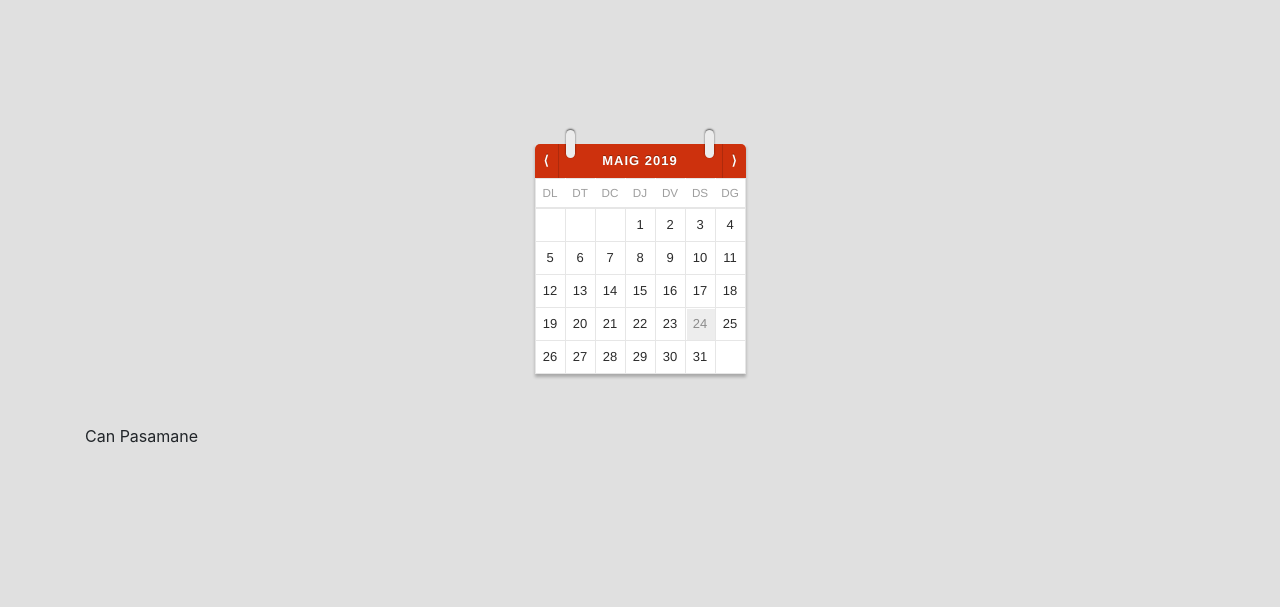
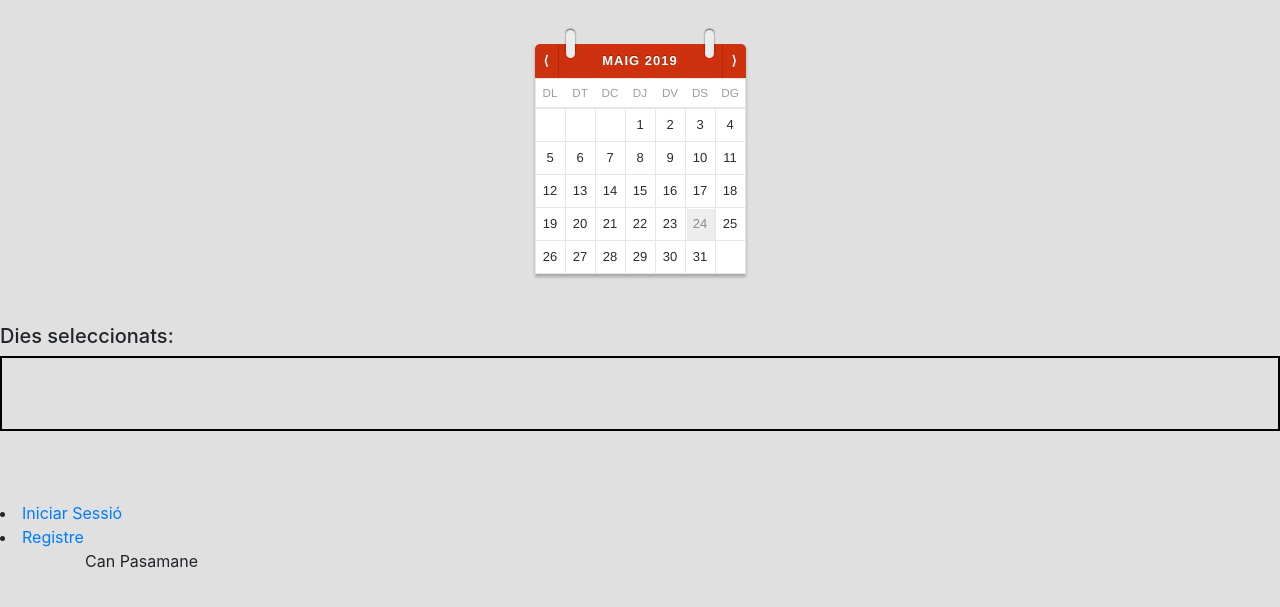
Before and after one commit to davidthenjohn/CanPasamane, a Django app: page /reserva/ in a window 1280 px wide. Shown: the part 56-663 px from the top of the page. Run offline with Django 3.2, Linux system fonts and the light colour scheme; some libraries are stand-ins or nearby versions.

Commit message:
una mica més bonic

```diff
--- a/canpasamane/canpasamane/static/canpasamane/calendar.js
+++ b/canpasamane/canpasamane/static/canpasamane/calendar.js
@@ -72,11 +72,11 @@ while (haveDays) {
     for (j = 0; j < 7; j++) {
         if (i === 0) {
             if (j === startDay) {
-                calendar[i][j] = "<div id="+day+" onclick='clicat(this)'>"+day+++"</div>";
+                calendar[i][j] = "<div id="+day+"-"+(month+1)+"-"+year+" onclick='clicat(this)'>"+day+++"</div>";
                 startDay++;
             }
         } else if (day <= daysInMonths[month]) {
-            calendar[i][j] = "<div id="+day+" onclick='clicat(this)'>"+day+++"</div>";
+            calendar[i][j] = "<div id="+day+"-"+(month+1)+"-"+year+" onclick='clicat(this)'>"+day+++"</div>";
         } else {
             calendar[i][j] = "";
             haveDays = false;
@@ -113,10 +113,20 @@ return createCal.cache[year][month];
 function clicat (elmnt){
     if (elmnt.style.backgroundColor == "orange"){
         elmnt.style.backgroundColor = "white";
+        var child = document.getElementById(elmnt.id+"escrit");
+        var element = document.getElementById("p1");
+        element.removeChild(child);
     } else if(elmnt.style.backgroundColor == "red"){
     }else {
         elmnt.style.backgroundColor = "orange";
-        document.getElementById("p1").innerHTML = elmnt.id;
+        var para = document.createElement("p");
+        var node = document.createTextNode(elmnt.id+", ");
+        para.setAttribute('id', elmnt.id+"escrit");
+        para.setAttribute('name', elmnt.id);
+        para.setAttribute('class', "dies");
+        para.appendChild(node);
+        var element = document.getElementById("p1");
+        element.appendChild(para);
     }
 
 };
--- /dev/null
+++ b/canpasamane/canpasamane/static/canpasamane/reserves.css
@@ -0,0 +1,10 @@
+.dies{
+    width: 10%;
+    background-color: brown;
+    display: inline;
+}
+#p1{
+    position: relative;
+    height: 75px;
+    border: 2px solid black;
+}
--- a/canpasamane/usuari/templates/bienvenida.html
+++ b/canpasamane/usuari/templates/bienvenida.html
@@ -6,6 +6,7 @@
     <title>CanPasamane</title>
     <link rel="stylesheet" href="https://stackpath.bootstrapcdn.com/bootstrap/4.3.1/css/bootstrap.min.css" integrity="sha384-ggOyR0iXCbMQv3Xipma34MD+dH/1fQ784/j6cY/iJTQUOhcWr7x9JvoRxT2MZw1T" crossorigin="anonymous">
     <link rel="stylesheet" href="{% static 'canpasamane/calendar.css' %}" />
+    <link rel="stylesheet" href="{% static 'canpasamane/reserves.css' %}" />
       <script src="{% static 'canpasamane/calendar.js' %}"></script>
       <script
   src="https://code.jquery.com/jquery-3.4.1.min.js"
--- a/canpasamane/usuari/templates/login.html
+++ b/canpasamane/usuari/templates/login.html
@@ -1,6 +1,9 @@
 {% extends 'bienvenida.html' %}
 
 {% block content %}
+<div class="text-center mb-4">
+    <h1 class="h3 mb-3 font-weight-normal">Can Pasamane</h1>
+  </div>
 <form method="post" action="" style="margin-top: 70px">
     {% csrf_token %}
     {# A more "HTML" way of creating the login form#}
--- a/canpasamane/usuari/templates/reserves.html
+++ b/canpasamane/usuari/templates/reserves.html
@@ -2,7 +2,7 @@
 {% extends 'bienvenida.html' %}
 
 {% block content %}
-<div id="cal" style="margin-top: 200px">
+<div id="cal" style="margin-top: 100px">
         <div class="header">
             <span class="left button" id="prev"> &lang; </span>
             <span class="left hook"></span>
@@ -31,7 +31,23 @@
             </table>
         </div>
     </div>
-    <p id="p1"></p>
+    <h5>Dies seleccionats:</h5>
+    <div id="p1">
+
+    </div>
+    <form method="post" action="" style="margin-top: 70px">
+        {% if user.username == '' %}
+        <li>
+          <a  href="{% url 'usuario:inicioSesion' %}">Iniciar Sessió</a>
+        </li>
+        <li >
+          <a  href="{% url 'usuario:registro' %}">Registre</a>
+        </li>
+        {% else %}
+        <button type="submit">Iniciar</button>
+        {% endif %}
+
+      </form>
     <script>
     var cal = CALENDAR();
     cal.init();
```
